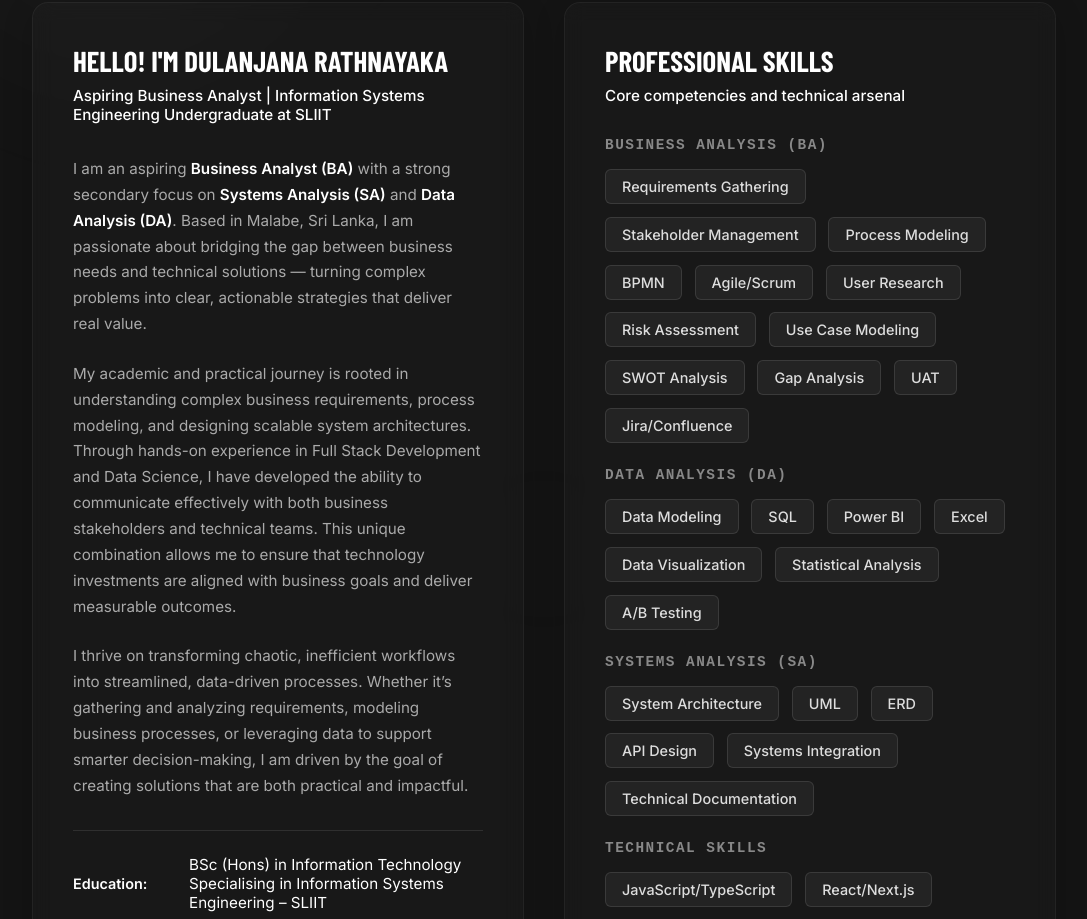
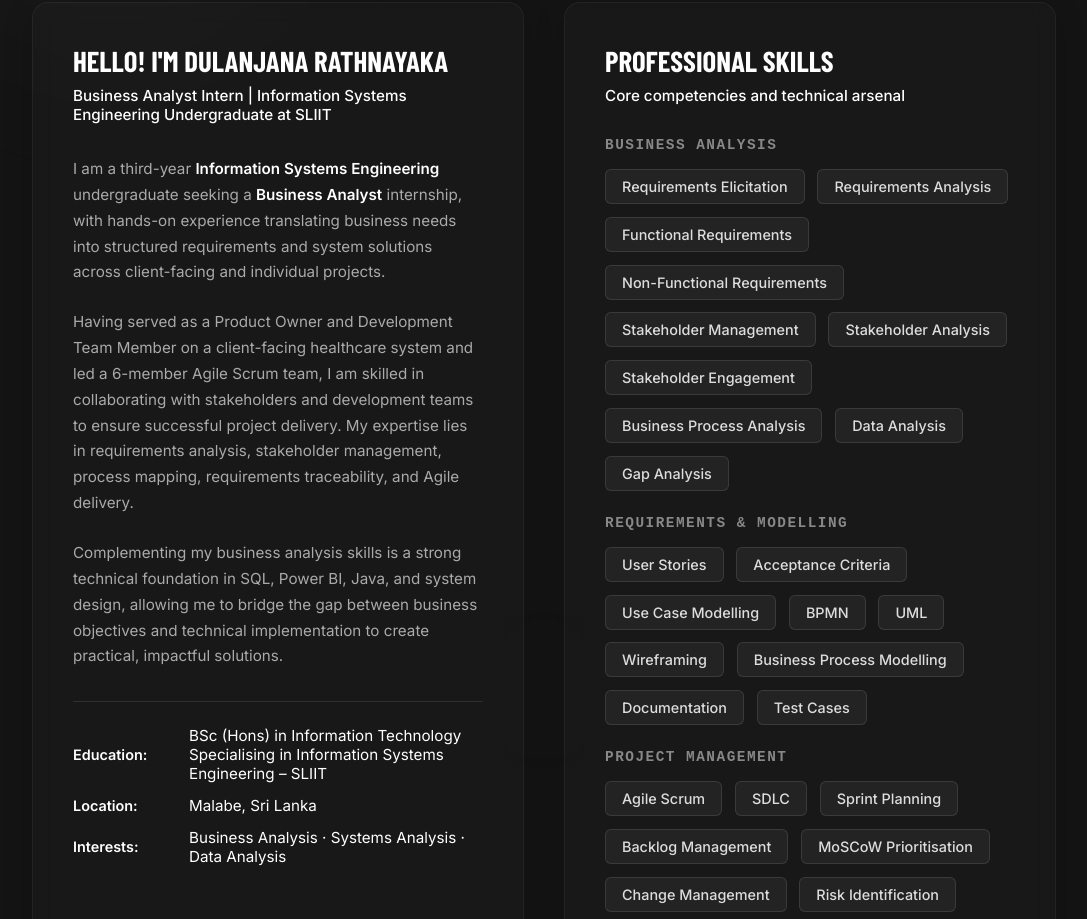
Before and after one commit to dulanjanarmd/Dulanjana-Rathnayaka, a React (Vite) app: page / in a window 1280 px wide. Shown: the part 1100-2019 px from the top of the page, without its empty margins (96-1183 px from the left). Built offline with nearby package versions, Linux system fonts and the light colour scheme; a web font is replaced by a local one.

Commit message:
feat: add About, Certificates, and Education components to display professional profile details

```diff
--- a/src/Components/About.jsx
+++ b/src/Components/About.jsx
@@ -3,24 +3,28 @@ import profilePhoto from "../images/dulanjana.jpg";
 
 const skillCategories = [
   {
-    title: "BUSINESS ANALYSIS (BA)",
-    skills: ["Requirements Gathering", "Stakeholder Management", "Process Modeling", "BPMN", "Agile/Scrum", "User Research", "Risk Assessment", "Use Case Modeling", "SWOT Analysis", "Gap Analysis", "UAT", "Jira/Confluence"]
+    title: "BUSINESS ANALYSIS",
+    skills: ["Requirements Elicitation", "Requirements Analysis", "Functional Requirements", "Non-Functional Requirements", "Stakeholder Management", "Stakeholder Analysis", "Stakeholder Engagement", "Business Process Analysis", "Data Analysis", "Gap Analysis"]
   },
   {
-    title: "DATA ANALYSIS (DA)",
-    skills: ["Data Modeling", "SQL", "Power BI", "Excel", "Data Visualization", "Statistical Analysis", "A/B Testing"]
+    title: "REQUIREMENTS & MODELLING",
+    skills: ["User Stories", "Acceptance Criteria", "Use Case Modelling", "BPMN", "UML", "Wireframing", "Business Process Modelling", "Documentation", "Test Cases"]
   },
   {
-    title: "SYSTEMS ANALYSIS (SA)",
-    skills: ["System Architecture", "UML", "ERD", "API Design", "Systems Integration", "Technical Documentation"]
+    title: "PROJECT MANAGEMENT",
+    skills: ["Agile Scrum", "SDLC", "Sprint Planning", "Backlog Management", "MoSCoW Prioritisation", "Change Management", "Risk Identification"]
   },
   {
-    title: "TECHNICAL SKILLS",
-    skills: ["JavaScript/TypeScript", "React/Next.js", "Node.js/Express", "Python", "Java", "MySQL", "MongoDB", "Spring Boot"]
+    title: "DATA & TECHNICAL",
+    skills: ["SQL", "Power BI", "Excel", "Python (Pandas)", "Java", "Spring Boot", "MySQL", "REST APIs", "Git"]
+  },
+  {
+    title: "TOOLS",
+    skills: ["Jira", "Trello", "Figma", "Lucidchart", "GitHub", "Microsoft Office", "Confluence", "Draw.io"]
   },
   {
     title: "SOFT SKILLS",
-    skills: ["Critical Thinking", "Problem-Solving", "Effective Communication", "Team Collaboration", "Project Management", "Leadership"]
+    skills: ["Written and Verbal Communication", "Problem Solving", "Time Management", "Analytical Thinking"]
   }
 ];
 
@@ -56,16 +60,16 @@ const About = () => {
         <div className="about-card intro-card glass-panel reveal-left">
           <div className="intro-content">
             <h3>Hello! I'm Dulanjana Rathnayaka</h3>
-            <h4 className="intro-subtitle">Aspiring Business Analyst | Information Systems Engineering Undergraduate at SLIIT</h4>
+            <h4 className="intro-subtitle">Business Analyst Intern | Information Systems Engineering Undergraduate at SLIIT</h4>
 
             <p>
-              I am an aspiring <strong>Business Analyst (BA)</strong> with a strong secondary focus on <strong>Systems Analysis (SA)</strong> and <strong>Data Analysis (DA)</strong>. Based in Malabe, Sri Lanka, I am passionate about bridging the gap between business needs and technical solutions — turning complex problems into clear, actionable strategies that deliver real value.
+              I am a third-year <strong>Information Systems Engineering</strong> undergraduate seeking a <strong>Business Analyst</strong> internship, with hands-on experience translating business needs into structured requirements and system solutions across client-facing and individual projects.
             </p>
             <p>
-              My academic and practical journey is rooted in understanding complex business requirements, process modeling, and designing scalable system architectures. Through hands-on experience in Full Stack Development and Data Science, I have developed the ability to communicate effectively with both business stakeholders and technical teams. This unique combination allows me to ensure that technology investments are aligned with business goals and deliver measurable outcomes.
+              Having served as a Product Owner and Development Team Member on a client-facing healthcare system and led a 6-member Agile Scrum team, I am skilled in collaborating with stakeholders and development teams to ensure successful project delivery. My expertise lies in requirements analysis, stakeholder management, process mapping, requirements traceability, and Agile delivery.
             </p>
             <p>
-              I thrive on transforming chaotic, inefficient workflows into streamlined, data-driven processes. Whether it’s gathering and analyzing requirements, modeling business processes, or leveraging data to support smarter decision-making, I am driven by the goal of creating solutions that are both practical and impactful.
+              Complementing my business analysis skills is a strong technical foundation in SQL, Power BI, Java, and system design, allowing me to bridge the gap between business objectives and technical implementation to create practical, impactful solutions.
             </p>
 
             <div className="personal-details">
--- a/src/Components/Certificates.jsx
+++ b/src/Components/Certificates.jsx
@@ -3,27 +3,19 @@ import React, { useEffect } from "react";
 const certificatesData = [
   {
     id: 1,
-    title: "Placeholder Certificate 1",
-    issuer: "Issuing Organization",
-    date: "Month 2024",
+    title: "IBM Business Analyst Professional Certificate",
+    issuer: "Coursera",
+    date: "2024",
     link: "#",
-    image: "https://via.placeholder.com/400x250/1a1a1a/60a5fa?text=Certificate+1"
+    image: "https://via.placeholder.com/400x250/1a1a1a/60a5fa?text=IBM+Business+Analyst"
   },
   {
     id: 2,
-    title: "Placeholder Certificate 2",
-    issuer: "Issuing Organization",
-    date: "Month 2024",
+    title: "IBM Data Analyst Professional Certificate",
+    issuer: "Coursera",
+    date: "2024",
     link: "#",
-    image: "https://via.placeholder.com/400x250/1a1a1a/60a5fa?text=Certificate+2"
-  },
-  {
-    id: 3,
-    title: "Placeholder Certificate 3",
-    issuer: "Issuing Organization",
-    date: "Month 2024",
-    link: "#",
-    image: "https://via.placeholder.com/400x250/1a1a1a/60a5fa?text=Certificate+3"
+    image: "https://via.placeholder.com/400x250/1a1a1a/60a5fa?text=IBM+Data+Analyst"
   }
 ];
 
--- a/src/Components/Education.jsx
+++ b/src/Components/Education.jsx
@@ -9,10 +9,10 @@ const educationData = [
     school: "Sri Lanka Institute of Information Technology (SLIIT)",
     degree: "BSc (Hons) in Information Technology",
     specialization: "Information Systems Engineering",
-    period: "Present",
+    period: "Oct 2024 - Jun 2028",
     image: sliitLogo,
     badgeText: "SLIIT",
-    description: "Currently pursuing my undergraduate degree, focusing on systems engineering, data analysis, and business analysis methodologies.",
+    description: "Currently in Year 3, Semester 1 | GPA: 3.11/4.0. Pursuing my undergraduate degree focusing on systems engineering, data analysis, and business analysis methodologies.",
   },
   {
     id: 2,
```
